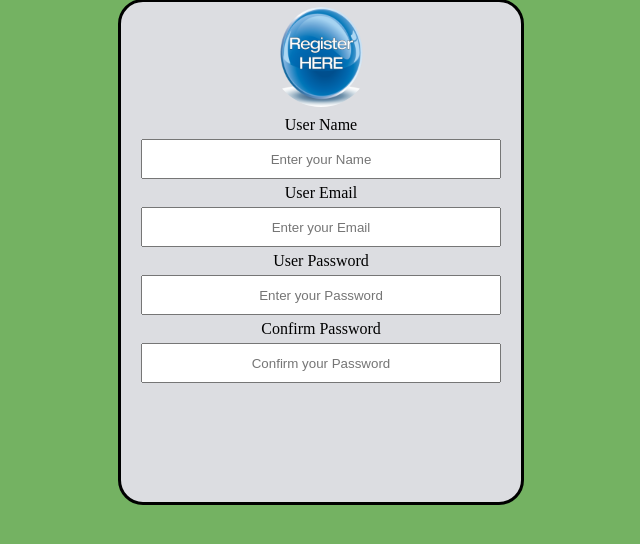
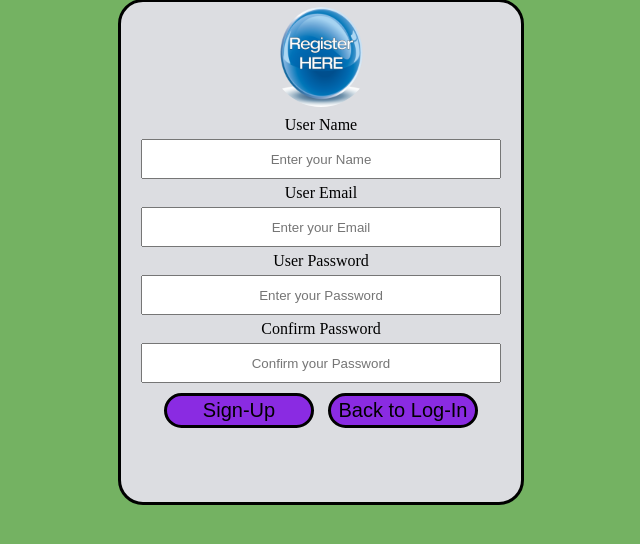
Before and after one commit to iamalamgir/registration_form, a PHP site: page /reg.php in a window 1280 px wide. Shown: the part 63-607 px from the top of the page, without its empty margins (319-959 px from the left). Run offline with PHP 8.4, Linux system fonts and the light colour scheme.

Commit message:
Add_signUp_and_back_button

```diff
--- a/reg.css
+++ b/reg.css
@@ -37,3 +37,16 @@ body{
     height: 30px;
     width: 350px;
 }
+
+#button{
+    margin: 5px;
+    text-align: center;
+    padding: 2px;
+    height: 35px;
+    width: 150px;
+    font-size: 20px;
+    color: #000;
+    background: blueviolet;
+    border: 3px solid #000;
+    border-radius: 25px;
+}
--- a/reg.php
+++ b/reg.php
@@ -32,6 +32,8 @@
             <label>Confirm Password</label>
             <input name ="cpass" type ="password" id ="form" placeholder ="Confirm your Password" required></input>
 
+            <input name ="reg" type ="submit" id ="button" value ="Sign-Up"></input>
+            <a href ="#"><input name ="back" type ="button" id ="button" value ="Back to Log-In"></input></a>
         </form>
 
     </div>
```
